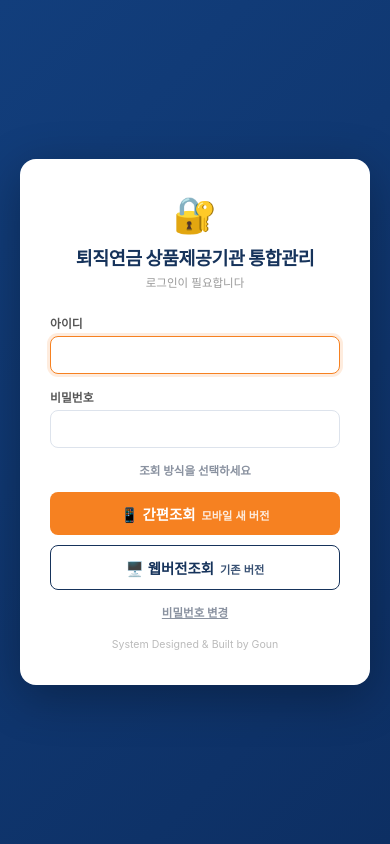
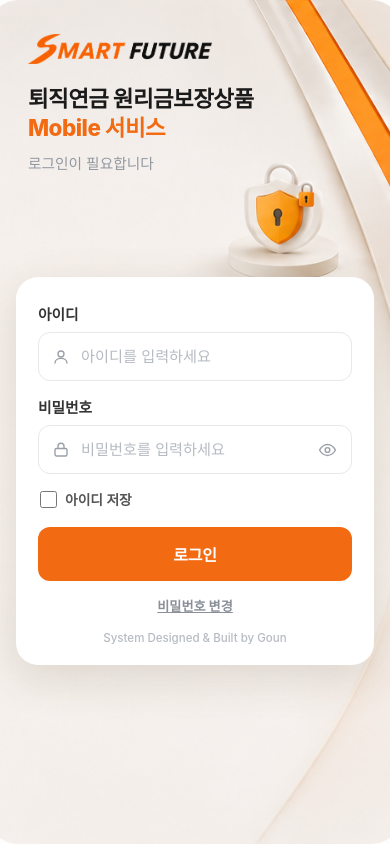
Before and after one commit to Ladyicebear/credit-rating-manager, a Flask app: page /login in a window 390 px wide. Run offline with Flask 3, Linux system fonts and the light colour scheme.

Commit message:
로그인 화면 리뉴얼 — SMART FUTURE 로고 + 배경 이미지(모바일 디자인)
- templates/login.html: SMART FUTURE 로고·배경, 아이디/비밀번호(아이콘·보기토글), 아이디 저장, 로그인=웹버전(VER1), 비밀번호 변경/만료 팝업 유지
- static/images/login_bg.png, smart_future.png 추가

Co-Authored-By: Claude Opus 4.8 <noreply@anthropic.com>

```diff
--- a/templates/login.html
+++ b/templates/login.html
@@ -3,94 +3,114 @@
 <head>
 <meta charset="UTF-8"/>
 <meta name="viewport" content="width=device-width, initial-scale=1.0"/>
-<title>로그인 · 퇴직연금 상품제공기관 통합관리</title>
+<title>로그인 · 퇴직연금 원리금보장상품 Mobile 서비스</title>
 <style>
 *,*::before,*::after{box-sizing:border-box;margin:0;padding:0}
-body{font-family:'Malgun Gothic','맑은 고딕',-apple-system,BlinkMacSystemFont,sans-serif;
-     background:linear-gradient(135deg,#123E7C 0%,#0D2F63 100%);color:#222;
-     min-height:100vh;display:flex;align-items:center;justify-content:center;padding:20px}
-.login-card{background:#fff;border-radius:16px;box-shadow:0 12px 48px rgba(0,0,0,.3);
-            width:360px;max-width:100%;padding:34px 30px}
-.brand{text-align:center;margin-bottom:24px}
-.brand .ico{font-size:2.2rem}
-.brand h1{font-size:1.15rem;font-weight:800;color:#16335B;margin-top:8px;letter-spacing:-.4px}
-.brand p{font-size:.72rem;color:#999;margin-top:4px}
-.fg{display:flex;flex-direction:column;gap:5px;margin-bottom:14px}
-.fg label{font-size:.74rem;font-weight:700;color:#555}
-.fg input{padding:10px 12px;border:1px solid #dde3ec;border-radius:8px;font-size:.9rem;
-          transition:border-color .15s}
-.fg input:focus{outline:none;border-color:#F68121;box-shadow:0 0 0 3px rgba(246,129,33,.15)}
-.btn-login{width:100%;padding:11px;border:none;border-radius:8px;background:#F68121;color:#fff;
-           font-size:.9rem;font-weight:800;cursor:pointer;transition:background .15s;margin-top:4px}
-.btn-login:hover{background:#d65f0f}
-.btn-login-web{background:#fff;color:#16335B;border:1.5px solid #16335B;margin-top:10px}
-.btn-login-web:hover{background:#f4f6f8}
-.btn-sub{font-size:.7rem;font-weight:600;opacity:.85;margin-left:2px}
-.view-hint{font-size:.72rem;color:#8a92a0;text-align:center;margin:2px 0 10px;font-weight:600}
-.err{background:#fff0f0;border:1px solid #f5c6cb;color:#c0392b;border-radius:8px;
-     padding:9px 12px;font-size:.76rem;margin-bottom:14px;text-align:center}
-.foot{text-align:center;margin-top:18px;font-size:.66rem;color:#bbb}
+body{font-family:'Malgun Gothic','맑은 고딕',-apple-system,BlinkMacSystemFont,sans-serif;color:#222;
+     min-height:100vh;background:#F7F4EF url('/static/images/login_bg.png') no-repeat center top;background-size:cover}
+.lg-wrap{min-height:100vh;max-width:480px;margin:0 auto;display:flex;flex-direction:column}
+/* 상단: 로고 + 타이틀 */
+.lg-top{padding:34px 28px 0;min-height:30vh;box-sizing:border-box}
+.lg-logo{height:30px;width:auto;display:block;margin-bottom:20px}
+.lg-title{font-size:1.4rem;font-weight:800;color:#1a1a1a;letter-spacing:-.5px;line-height:1.3}
+.lg-title .m{color:#F26B12}
+.lg-sub{font-size:.92rem;color:#9298a1;margin-top:10px;font-weight:500}
+.lg-spacer{flex:none;min-height:0}
+/* 카드 */
+.lg-card{background:#fff;border-radius:22px;margin:24px 16px 18px;padding:26px 22px 20px;
+         box-shadow:0 12px 44px rgba(90,66,30,.16)}
+.lg-err{background:#fff0f0;border:1px solid #f5c6cb;color:#c0392b;border-radius:10px;
+        padding:10px 12px;font-size:.8rem;margin-bottom:16px;text-align:center}
+.fg{margin-bottom:15px}
+.fg label{display:block;font-size:.92rem;font-weight:800;color:#333;margin-bottom:8px}
+.inp{position:relative}
+.inp .ic{position:absolute;left:14px;top:50%;transform:translateY(-50%);color:#9aa0a8;display:flex}
+.inp .ic svg{width:18px;height:18px}
+.inp input{width:100%;padding:14px 44px 14px 42px;border:1px solid #e6e8ec;border-radius:12px;
+           background:#fff;font-size:.95rem;color:#222;font-family:inherit}
+.inp input::placeholder{color:#b6bbc2}
+.inp input:focus{outline:none;border-color:#F26B12;box-shadow:0 0 0 3px rgba(242,107,18,.12)}
+.inp .eye{position:absolute;right:10px;top:50%;transform:translateY(-50%);background:none;border:none;
+          color:#9aa0a8;cursor:pointer;padding:5px;display:flex}
+.inp .eye svg{width:19px;height:19px}
+.lg-remember{display:flex;align-items:center;gap:8px;font-size:.86rem;color:#555;font-weight:600;
+             margin:4px 2px 18px;cursor:pointer;user-select:none}
+.lg-remember input{width:17px;height:17px;accent-color:#F26B12;margin:0}
+.lg-btn{width:100%;padding:15px;border:none;border-radius:12px;background:#F26B12;color:#fff;
+        font-size:1rem;font-weight:800;cursor:pointer;font-family:inherit;letter-spacing:-.2px}
+.lg-btn:hover{background:#DB5E0C}
+.lg-pwlink{display:block;width:100%;margin-top:15px;background:none;border:none;font-family:inherit;
+           font-size:.82rem;font-weight:700;color:#8a8f98;text-decoration:underline;cursor:pointer}
+.lg-pwlink:hover{color:#F26B12}
+.lg-foot{text-align:center;margin-top:16px;font-size:.72rem;color:#b6bbc2;font-weight:500}
 /* 비밀번호 만료 팝업 */
-.exp-ov{display:flex;position:fixed;inset:0;background:rgba(0,0,0,.5);z-index:60;
-        align-items:center;justify-content:center;padding:20px}
-.exp-card{background:#fff;border-radius:16px;box-shadow:0 12px 48px rgba(0,0,0,.35);
-          width:340px;max-width:100%;padding:28px 26px 22px;text-align:center}
+.exp-ov{display:flex;position:fixed;inset:0;background:rgba(0,0,0,.5);z-index:60;align-items:center;justify-content:center;padding:20px}
+.exp-card{background:#fff;border-radius:16px;box-shadow:0 12px 48px rgba(0,0,0,.35);width:340px;max-width:100%;padding:28px 26px 22px;text-align:center}
 .exp-card .exp-ico{font-size:2rem}
 .exp-card .exp-msg{font-size:.9rem;font-weight:700;color:#16335B;line-height:1.5;margin:12px 0 20px}
-.exp-card .exp-ok{width:100%;padding:11px;border:none;border-radius:8px;background:#F68121;color:#fff;
-                  font-size:.9rem;font-weight:800;cursor:pointer;font-family:inherit}
-.exp-card .exp-ok:hover{background:#d65f0f}
-/* 비밀번호 변경(로그인 화면에서 바로) */
-.pw-link{display:block;width:100%;margin-top:14px;background:none;border:none;font-family:inherit;
-         font-size:.72rem;font-weight:700;color:#8a92a0;cursor:pointer;text-decoration:underline}
-.pw-link:hover{color:#F68121}
-.pw-ov{display:none;position:fixed;inset:0;background:rgba(0,0,0,.45);z-index:50;
-       align-items:center;justify-content:center;padding:20px}
+.exp-card .exp-ok{width:100%;padding:11px;border:none;border-radius:8px;background:#F26B12;color:#fff;font-size:.9rem;font-weight:800;cursor:pointer;font-family:inherit}
+.exp-card .exp-ok:hover{background:#DB5E0C}
+/* 비밀번호 변경 모달 */
+.pw-ov{display:none;position:fixed;inset:0;background:rgba(0,0,0,.45);z-index:50;align-items:center;justify-content:center;padding:20px}
 .pw-ov.open{display:flex}
-.pw-card{background:#fff;border-radius:16px;box-shadow:0 12px 48px rgba(0,0,0,.3);
-         width:360px;max-width:100%;padding:26px 30px 22px}
+.pw-card{background:#fff;border-radius:16px;box-shadow:0 12px 48px rgba(0,0,0,.3);width:360px;max-width:100%;padding:26px 30px 22px}
 .pw-card h2{font-size:1rem;font-weight:800;color:#16335B;margin-bottom:18px;text-align:center}
-.pw-hint{font-size:.68rem;color:#8a92a0;margin-top:2px}
-.pw-msg{display:none;margin-top:12px;padding:9px 12px;border-radius:8px;font-size:.72rem;
-        font-weight:600;text-align:center}
+.pw-card .fg label{font-size:.8rem;color:#555;font-weight:700;margin-bottom:5px}
+.pw-card .fg input{width:100%;padding:10px 12px;border:1px solid #dde3ec;border-radius:8px;font-size:.9rem;font-family:inherit}
+.pw-card .fg input:focus{outline:none;border-color:#F26B12;box-shadow:0 0 0 3px rgba(242,107,18,.15)}
+.pw-hint{font-size:.68rem;color:#8a92a0;margin-top:4px}
+.pw-msg{display:none;margin-top:12px;padding:9px 12px;border-radius:8px;font-size:.72rem;font-weight:600;text-align:center}
 .pw-msg.show{display:block}
 .pw-msg.err{background:#fff0f0;border:1px solid #f5c6cb;color:#c0392b}
 .pw-msg.ok{background:#eaf6ee;border:1px solid #bfe0cb;color:#1c6b3a}
 .pw-foot{display:flex;gap:8px;margin-top:16px}
-.pw-foot button{flex:1;padding:10px;border:none;border-radius:8px;font-family:inherit;
-                font-size:.82rem;font-weight:800;cursor:pointer}
+.pw-foot button{flex:1;padding:10px;border:none;border-radius:8px;font-family:inherit;font-size:.82rem;font-weight:800;cursor:pointer}
 .pw-cancel{background:#eee;color:#555}
 .pw-cancel:hover{background:#e2e2e2}
-.pw-save{background:#F68121;color:#fff}
-.pw-save:hover{background:#d65f0f}
+.pw-save{background:#F26B12;color:#fff}
+.pw-save:hover{background:#DB5E0C}
 .pw-save:disabled{background:#f0b988;cursor:default}
 </style>
 </head>
 <body>
-  <form class="login-card" method="POST" action="{{ url_for('login', next=request.args.get('next','')) }}">
-    <div class="brand">
-      <div class="ico">🔐</div>
-      <h1>퇴직연금 상품제공기관 통합관리</h1>
-      <p>로그인이 필요합니다</p>
+  <div class="lg-wrap">
+    <div class="lg-top">
+      <img class="lg-logo" src="/static/images/smart_future.png" alt="SMART FUTURE"/>
+      <div class="lg-title">퇴직연금 원리금보장상품<br><span class="m">Mobile 서비스</span></div>
+      <div class="lg-sub">로그인이 필요합니다</div>
     </div>
+    <div class="lg-spacer"></div>
 
-    {% if error %}<div class="err">{{ error }}</div>{% endif %}
+    <form class="lg-card" method="POST" action="{{ url_for('login', next=request.args.get('next','')) }}">
+      {% if error %}<div class="lg-err">{{ error }}</div>{% endif %}
 
       <div class="fg">
         <label for="username">아이디</label>
-      <input type="text" id="username" name="username" autocomplete="username" autofocus required/>
+        <div class="inp">
+          <span class="ic"><svg viewBox="0 0 24 24" fill="none" stroke="currentColor" stroke-width="1.8" stroke-linecap="round" stroke-linejoin="round"><circle cx="12" cy="8" r="4"/><path d="M4 20c0-4 4-6.2 8-6.2s8 2.2 8 6.2"/></svg></span>
+          <input type="text" id="username" name="username" placeholder="아이디를 입력하세요" autocomplete="username" required/>
         </div>
+      </div>
+
       <div class="fg">
         <label for="password">비밀번호</label>
-      <input type="password" id="password" name="password" autocomplete="current-password" required/>
+        <div class="inp">
+          <span class="ic"><svg viewBox="0 0 24 24" fill="none" stroke="currentColor" stroke-width="1.8" stroke-linecap="round" stroke-linejoin="round"><rect x="4" y="10" width="16" height="10" rx="2"/><path d="M8 10V7a4 4 0 0 1 8 0v3"/></svg></span>
+          <input type="password" id="password" name="password" placeholder="비밀번호를 입력하세요" autocomplete="current-password" required/>
+          <button type="button" class="eye" id="eyeBtn" onclick="toggleEye()" aria-label="비밀번호 표시">
+            <svg viewBox="0 0 24 24" fill="none" stroke="currentColor" stroke-width="1.8" stroke-linecap="round" stroke-linejoin="round"><path d="M2 12s3.6-7 10-7 10 7 10 7-3.6 7-10 7-10-7-10-7Z"/><circle cx="12" cy="12" r="3"/></svg>
+          </button>
         </div>
-    <div class="view-hint">조회 방식을 선택하세요</div>
-    <button type="submit" name="view" value="simple" class="btn-login">📱 간편조회 <span class="btn-sub">모바일 새 버전</span></button>
-    <button type="submit" name="view" value="web" class="btn-login btn-login-web">🖥️ 웹버전조회 <span class="btn-sub">기존 버전</span></button>
-    <button type="button" class="pw-link" onclick="openPw()">비밀번호 변경</button>
+      </div>
 
-    <div class="foot">System Designed &amp; Built by Goun</div>
+      <label class="lg-remember"><input type="checkbox" id="remember"/> 아이디 저장</label>
+
+      <button type="submit" name="view" value="web" class="lg-btn">로그인</button>
+      <button type="button" class="lg-pwlink" onclick="openPw()">비밀번호 변경</button>
+
+      <div class="lg-foot">System Designed &amp; Built by Goun</div>
     </form>
+  </div>
 
   {% if rm_expired %}
   <!-- RM 비밀번호 사용기간 만료 팝업 -->
@@ -134,9 +154,19 @@ body{font-family:'Malgun Gothic','맑은 고딕',-apple-system,BlinkMacSystemFon
 
 <script>
 const $=id=>document.getElementById(id);
+/* 비밀번호 보기/숨기기 */
+function toggleEye(){ const p=$('password'); p.type = (p.type==='password')?'text':'password'; }
+/* 아이디 저장(체크 시 브라우저에 아이디 기억) */
+(function(){
+  try{ const s=localStorage.getItem('sf_saved_id'); if(s){ $('username').value=s; $('remember').checked=true; } }catch(e){}
+})();
+document.querySelector('.lg-card').addEventListener('submit',function(){
+  try{ if($('remember').checked) localStorage.setItem('sf_saved_id',$('username').value.trim()); else localStorage.removeItem('sf_saved_id'); }catch(e){}
+});
+/* 비밀번호 변경 모달 */
 function openPw(){
   ['pw-user','pw-cur','pw-new','pw-confirm'].forEach(id=>$(id).value='');
-  $('pw-user').value=$('username').value.trim();   // 위에 입력한 아이디가 있으면 가져옴
+  $('pw-user').value=$('username').value.trim();
   pwMsg('');
   $('pw-ov').classList.add('open');
   ($('pw-user').value ? $('pw-cur') : $('pw-user')).focus();
@@ -171,10 +201,7 @@ async function submitPw(){
     btn.disabled=false;
   }
 }
-/* 모달 안에서 Enter=제출, ESC=닫기 */
-$('pw-ov').addEventListener('keydown',e=>{
-  if(e.key==='Enter'){ e.preventDefault(); submitPw(); }
-});
+$('pw-ov').addEventListener('keydown',e=>{ if(e.key==='Enter'){ e.preventDefault(); submitPw(); } });
 document.addEventListener('keydown',e=>{ if(e.key==='Escape') closePw(); });
 </script>
 </body>
```
Also changed, not shown: static/images/login_bg.png (added), static/images/smart_future.png (added). Lines whose indentation alone changed are shown as unchanged.
